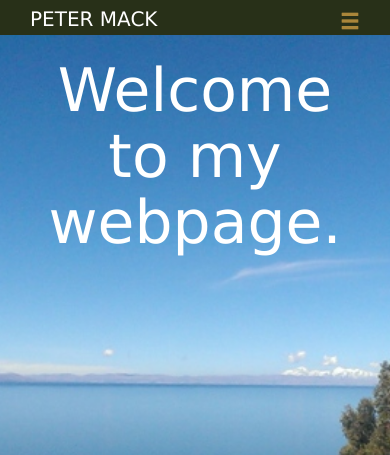
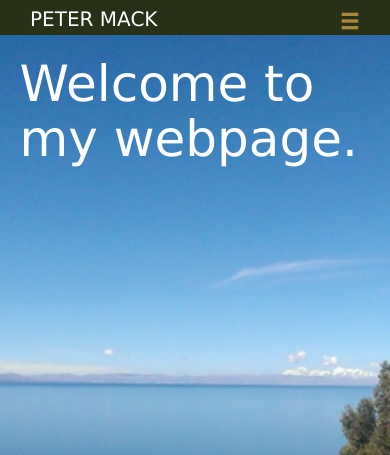
Before and after one commit to mackpet/peterwebsite-SI206, a Python web app: template templates/index.html in a window 390 px wide. Shown: the top 455 px of the page. Run offline with Jinja, Linux system fonts and the light colour scheme; the template is opened without the code that fills it, so the values that code supplies are empty; some libraries are stand-ins or nearby versions.

Commit message:
updated media query
Added 2 more lines to media query to meet requirement

```diff
--- a/static/index-styling.css
+++ b/static/index-styling.css
@@ -20,4 +20,8 @@ h2 {
 	h1 {
 		font-size: 40px;
 	}
+	#title {
+		font-size: 50px;
+		text-align: left;
+	}
 }
```
